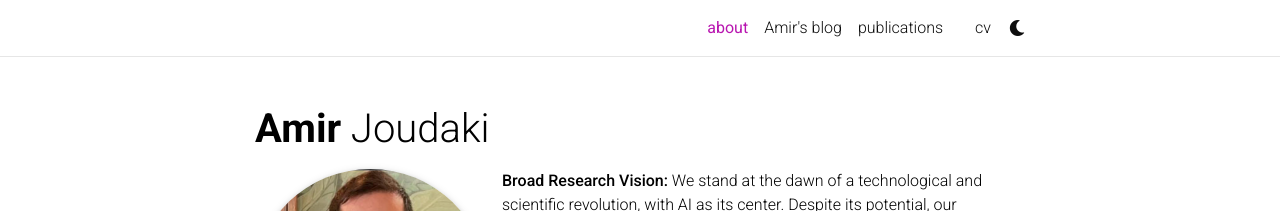
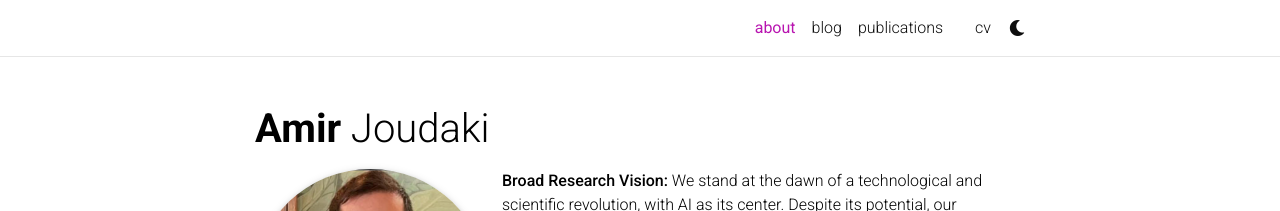
Before and after one commit to ajoudaki/ajoudaki.github.io, a Jekyll site: the page built from _pages/about.md, in a window 1280 px wide. Shown: the top 211 px of the page. Built offline with Jekyll 4.4.1, drawn with Linux system fonts in a browser that asks for light colours; full-size pictures stand in for the smaller copies a plugin makes; comment, search, counter and statistics services are not loaded; a style sheet for code colours, icons or effects is not loaded.

Commit message:
reversed name and title of blog

```diff
--- a/_config.yml
+++ b/_config.yml
@@ -120,8 +120,8 @@
 # Blog
 # -----------------------------------------------------------------------------
 
-blog_name: blog # blog_name will be displayed in your blog page
-blog_nav_title: Amir's blog # your blog must have a title for it to be displayed in the nav bar
+blog_name: Amir's blog # blog_name will be displayed in your blog page
+blog_nav_title: blog # your blog must have a title for it to be displayed in the nav bar
 blog_description: Mathematical foundations of AI, AI for biomedicine # blog description will be displayed in your blog page
 permalink: /blog/:year/:title/
 
```
